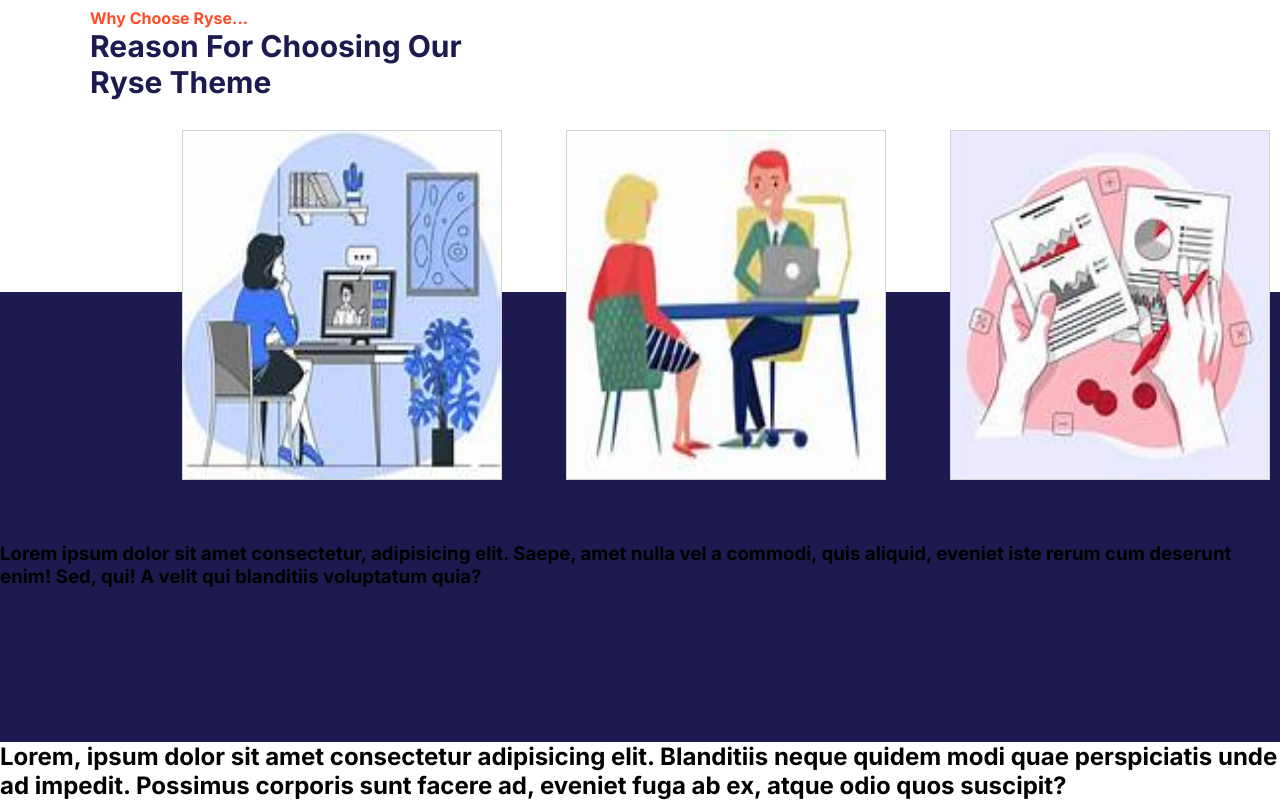
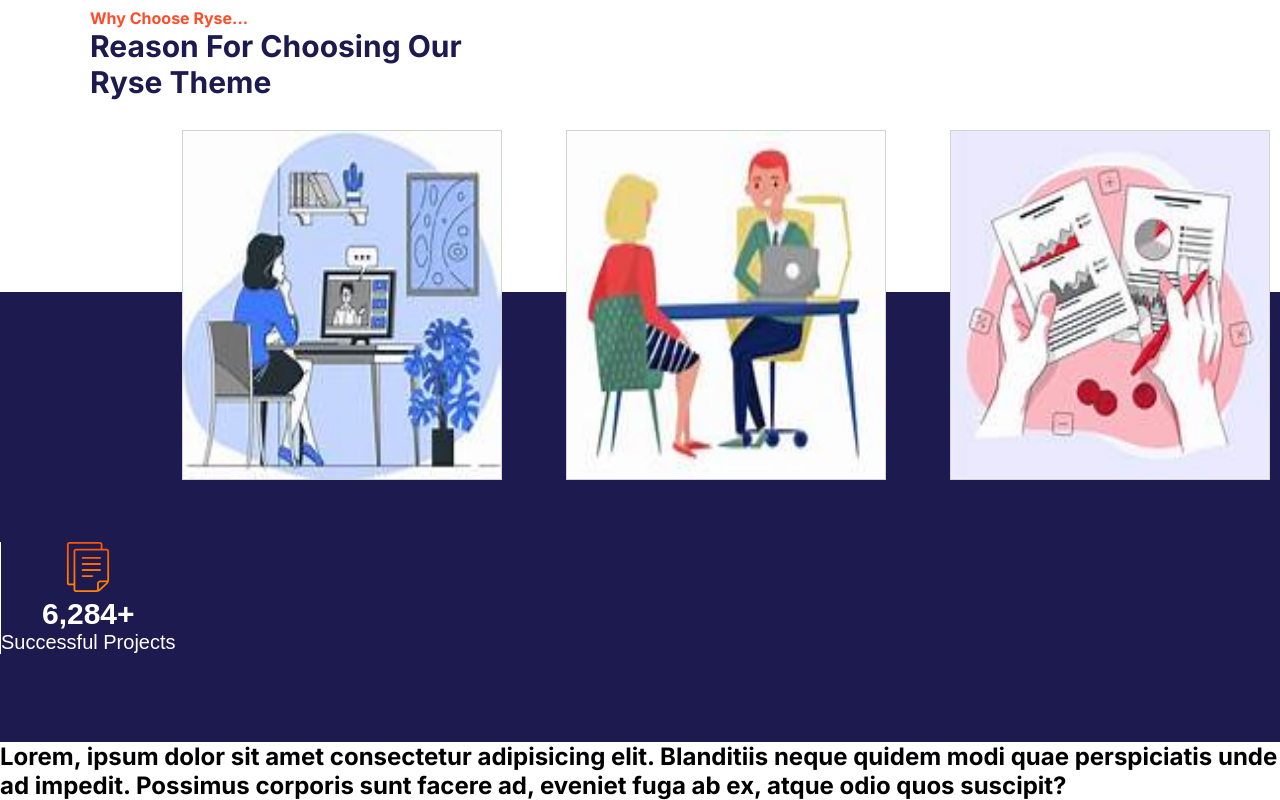
Before and after one commit to Simo0501/HTML11-RYSE, a plain HTML site: page index.html in a window 1280 px wide. Shown: the part 1611-2411 px from the top of the page. Drawn offline with Linux system fonts and the light colour scheme.

Commit message:
aggiunto primo button

```diff
--- a/css/style.css
+++ b/css/style.css
@@ -245,3 +245,10 @@ background-color: var(--blu);
 .jumbo-img-solution-woman{
   margin-left: 10rem;
 }
+.icon-file{
+  border: none;
+  background-color: transparent;
+  color: white;
+  font-size: 20px;
+  border-left: 1px solid;
+}
--- a/index.html
+++ b/index.html
@@ -178,7 +178,70 @@
       </div>
     </div>
     <div class="container-blu-small">
-      <h3>Lorem ipsum dolor sit amet consectetur, adipisicing elit. Saepe, amet nulla vel a commodi, quis aliquid, eveniet iste rerum cum deserunt enim! Sed, qui! A velit qui blanditiis voluptatum quia?</h3>
+      <button class="icon-file">
+        <svg xmlns="http://www.w3.org/2000/svg" xmlns:xlink="http://www.w3.org/1999/xlink" width="50" height="50" x="0" y="0" viewBox="0 0 512.001 512.001" style="enable-background:new 0 0 512 512" xml:space="preserve"><linearGradient id="grd_05" gradientUnits="userSpaceOnUse" x1="0%" y1="0%" x2="0%" y2="100%">
+          <stop offset="0" stop-color="#fb5207"></stop>
+          <stop offset="1" stop-color="#ff8503"></stop>
+          </linearGradient><g>
+          <g xmlns="http://www.w3.org/2000/svg">
+          <g>
+          <path d="M447.229,67.855h-43.181v-43.18C404.049,11.103,392.944,0,379.379,0H64.771C51.2,0,40.097,11.103,40.097,24.675V419.47    c0,13.571,11.103,24.675,24.675,24.675h43.181v43.181c0,13.571,11.098,24.675,24.675,24.675h209.729    c13.565,0,32.762-7.612,42.638-16.908l68.929-64.882c9.888-9.296,17.969-28.012,17.969-41.583l0.012-296.096    C471.904,78.959,460.8,67.855,447.229,67.855z M107.951,92.531v333.108h-43.18c-3.343,0-6.168-2.825-6.168-6.168V24.675    c0-3.343,2.825-6.168,6.168-6.168H379.38c3.337,0,6.168,2.825,6.168,6.168v43.181H132.626    C119.049,67.856,107.951,78.959,107.951,92.531z M441.24,416.737l-68.929,64.877c-1.412,1.327-3.251,2.628-5.281,3.867v-56.758    c0-4.238,1.709-8.051,4.528-10.888c2.844-2.819,6.656-4.533,10.894-4.533h61.718C443.213,414.602,442.233,415.799,441.24,416.737z     M453.385,388.626c0,1.832-0.334,3.954-0.839,6.168h-70.095c-18.721,0.037-33.89,15.206-33.928,33.928v64.024    c-2.202,0.445-4.324,0.746-6.168,0.746H132.626v0.001c-3.35,0-6.168-2.825-6.168-6.168V92.53c0-3.343,2.819-6.168,6.168-6.168    h314.602c3.343,0,6.168,2.825,6.168,6.168L453.385,388.626z" fill="url(#grd_05)"></path>
+          </g>
+          </g>
+          <g xmlns="http://www.w3.org/2000/svg">
+          <g>
+          <path d="M379.379,154.216H200.488c-5.114,0-9.253,4.139-9.253,9.253c0,5.114,4.14,9.253,9.253,9.253h178.891    c5.108,0,9.253-4.139,9.253-9.253S384.487,154.216,379.379,154.216z" fill="url(#grd_05)"></path>
+          </g>
+          </g>
+          <g xmlns="http://www.w3.org/2000/svg">
+          <g>
+          <path d="M379.379,277.59H200.488c-5.114,0-9.253,4.139-9.253,9.253c0,5.114,4.14,9.253,9.253,9.253h178.891    c5.108,0,9.253-4.139,9.253-9.253C388.632,281.728,384.487,277.59,379.379,277.59z" fill="url(#grd_05)"></path>
+          </g>
+          </g>
+          <g xmlns="http://www.w3.org/2000/svg">
+          <g>
+          <path d="M299.187,339.277h-98.698c-5.114,0-9.253,4.139-9.253,9.253s4.139,9.253,9.253,9.253h98.698    c5.108,0,9.247-4.139,9.247-9.253S304.295,339.277,299.187,339.277z" fill="url(#grd_05)"></path>
+          </g>
+          </g>
+          <g xmlns="http://www.w3.org/2000/svg">
+          <g>
+          <path d="M379.379,215.903H200.488c-5.114,0-9.253,4.139-9.253,9.253s4.14,9.253,9.253,9.253h178.891    c5.108,0,9.253-4.139,9.253-9.253S384.487,215.903,379.379,215.903z" fill="url(#grd_05)"></path>
+          </g>
+          </g>
+          <g xmlns="http://www.w3.org/2000/svg">
+          </g>
+          <g xmlns="http://www.w3.org/2000/svg">
+          </g>
+          <g xmlns="http://www.w3.org/2000/svg">
+          </g>
+          <g xmlns="http://www.w3.org/2000/svg">
+          </g>
+          <g xmlns="http://www.w3.org/2000/svg">
+          </g>
+          <g xmlns="http://www.w3.org/2000/svg">
+          </g>
+          <g xmlns="http://www.w3.org/2000/svg">
+          </g>
+          <g xmlns="http://www.w3.org/2000/svg">
+          </g>
+          <g xmlns="http://www.w3.org/2000/svg">
+          </g>
+          <g xmlns="http://www.w3.org/2000/svg">
+          </g>
+          <g xmlns="http://www.w3.org/2000/svg">
+          </g>
+          <g xmlns="http://www.w3.org/2000/svg">
+          </g>
+          <g xmlns="http://www.w3.org/2000/svg">
+          </g>
+          <g xmlns="http://www.w3.org/2000/svg">
+          </g>
+          <g xmlns="http://www.w3.org/2000/svg">
+          </g>
+          </g></svg>
+          <h2>6,284+</h2>
+          <p>Successful Projects</p>
+      </button>
     </div>
     <h2>Lorem, ipsum dolor sit amet consectetur adipisicing elit. Blanditiis neque quidem modi quae perspiciatis unde ad impedit. Possimus corporis sunt facere ad, eveniet fuga ab ex, atque odio quos suscipit?</h2>
   </div>
```
